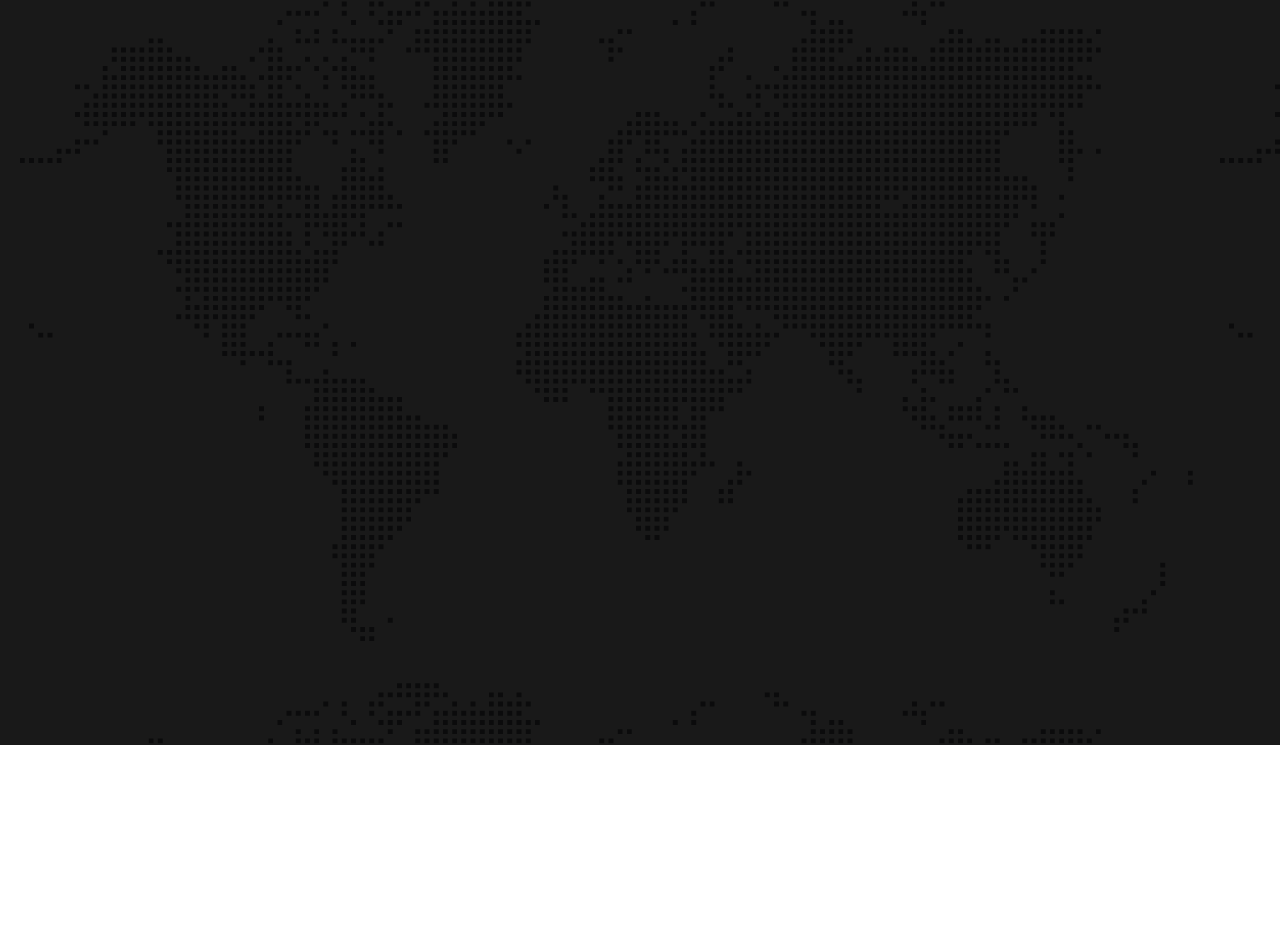
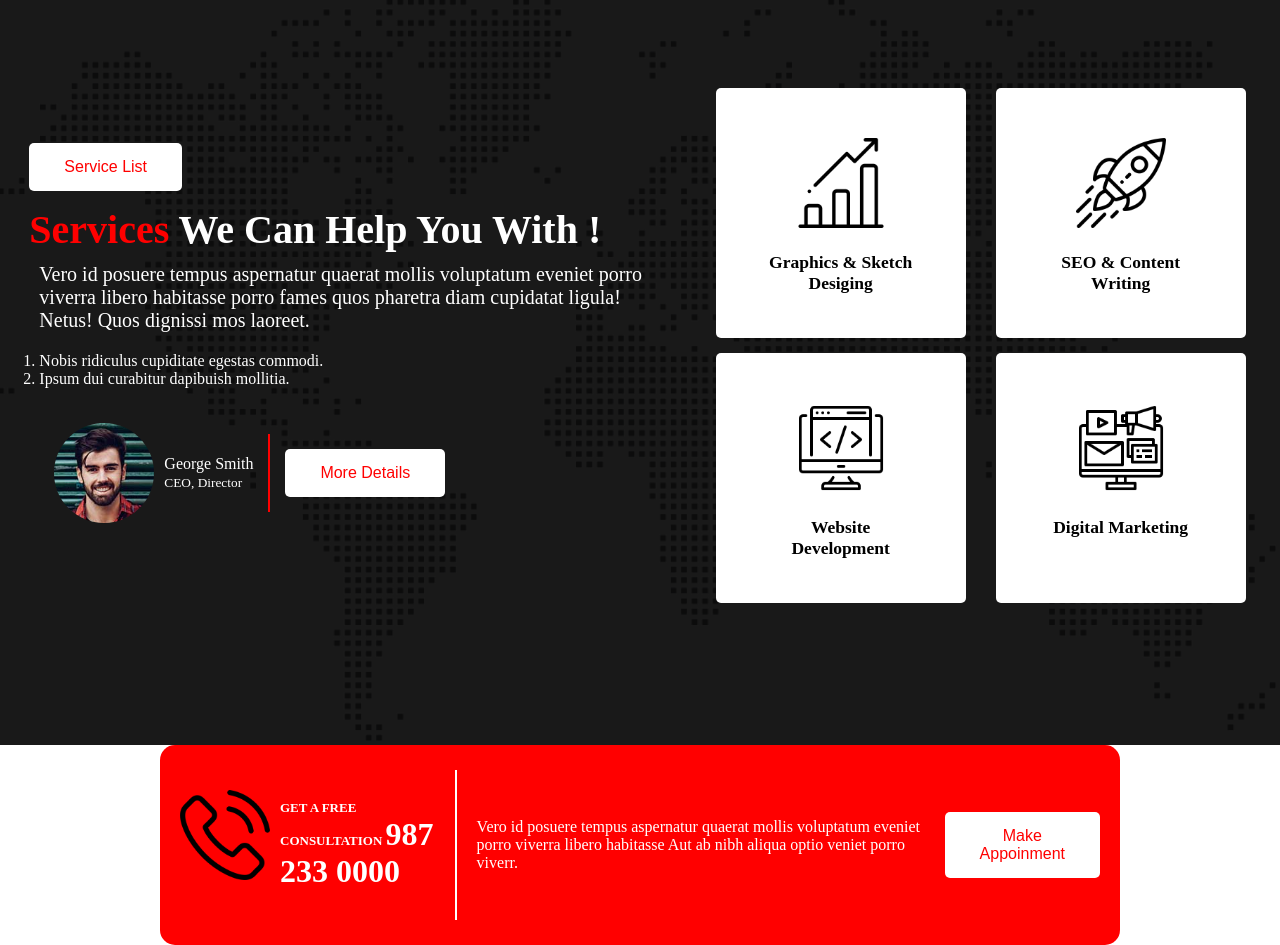
Before and after one commit to clicoverse/prac-digital-agency, a plain HTML site: page index.html in a window 1280 px wide. Shown: the part 920-1865 px from the top of the page. Before the commit the page ends 1665 px from the top, so only its background shows below. Drawn offline with Linux system fonts and the light colour scheme.

Commit message:
service and appoinment section added

```diff
--- a/index.html
+++ b/index.html
@@ -40,9 +40,62 @@
     </div>
   </main>
   <!-- Service Section -->
-  <section>
+  <section class="Service">
     <div class="service-list">
-
+      <button class="btn-second btn-service">Service List</button>
+      <h2 class="title2"><span>Services</span> We Can Help You With !</h2>
+      <p class="service-paragraph">Vero id posuere tempus aspernatur quaerat mollis voluptatum eveniet porro <br> viverra libero habitasse porro fames quos pharetra diam cupidatat ligula! <br> Netus! Quos dignissi mos laoreet.</p>
+      <ol class="service-list">
+        <li>Nobis ridiculus cupiditate egestas commodi.</li>
+        <li>Ipsum dui curabitur dapibuish mollitia.</li>
+      </ol>
+      <div class="author-section">
+        <div class="author-sec1">
+          <div class="author-img"></div>
+          <p class="author-info">George Smith <br>
+          <small>CEO, Director</small></p>
+        </div>
+        <div class="author-sec2">
+          <button class="btn-second">More Details</button>
+        </div>
+      </div>
+    </div>
+    <div class="service-cards">
+      <div class="first-two-box">
+        <div class="box">
+          <img class="icon" src="asset/icons/bar-chart.png" alt="">
+          <h3>Graphics & Sketch Desiging</h3>
+        </div>
+        <div class="box">
+          <img class="icon" src="asset/icons/coding.png" alt="">
+          <h3>Website Development</h3>
+        </div>
+      </div>
+      <div class="last-two-box">
+        <div class="box">
+          <img class="icon" src="asset/icons/startup.png" alt="">
+          <h3>SEO & Content Writing</h3>
+        </div>
+        <div class="box">
+          <img class="icon" src="asset/icons/digital-marketing.png" alt="">
+          <h3>Digital Marketing</h3>
+        </div>
+      </div>
+    </div>
+  </section>
+  <!-- Appointment Section -->
+  <section class="appointment">
+    <div class="appointment-left">
+      <img class="icon" src="asset/icons/phone-call.png" alt="phone call image">
+      <h5>GET A FREE CONSULTATION
+        <span class="app-span">987 233 0000</span></h5>
+    </div>
+    <div class="appoinment-right">
+      <p class="appointment-para">
+        Vero id posuere tempus aspernatur quaerat mollis voluptatum eveniet porro
+        viverra libero habitasse Aut ab nibh aliqua optio veniet porro viverr.
+      </p>
+      <button class="btn-second">Make Appoinment</button>
     </div>
   </section>
 </body>
--- a/style/style.css
+++ b/style/style.css
@@ -2,7 +2,9 @@
   margin: 0;
   padding: 0;
 }
+
 /* Nav realated style */
+
 .nav-container{
   display: flex;
   justify-content: space-around;
@@ -33,7 +35,9 @@
   font-style: italic;
   font-size: 1.5rem;
 }
+
 /* Hero section related style */
+
 .hero-cointainer{
   background-image: url("/asset/image/background.jpg"),linear-gradient(rgba(0, 0, 0, 0.4),rgba(0, 0, 0, 0.4));
   background-blend-mode: overlay;
@@ -74,12 +78,17 @@ span {
   background-color: red;
   font-size: 16px;
   padding: 15px 35px;
+  border-radius: 5px;
+  cursor: pointer;
 }
 .btn-second {
   border: none;
   background-color: white;
   font-size: 16px;
   padding: 15px 35px;
+  border-radius: 5px;
+  cursor: pointer;
+  color: red;
 }
 .btn-primary a {
   text-decoration: none;
@@ -89,10 +98,125 @@ span {
   text-decoration: none;
   color: red;
 }
+
 /* Service Section Related Style */
-.service-list {
+
+.Service {
+  display: flex;
   background-image: url("/asset/image/footer-bg.png"), linear-gradient(rgba(0, 0, 0,0.9),rgb(0, 0, 0,0.9));
   height: 100vh;
-  width: 100%;
   background-blend-mode: overlay;
+  background-repeat: no-repeat;
+  background-position: center;
+  background-size: cover;
+  justify-content: space-around;
+  align-items: center;
 }
+.title2{
+  font-size: 40px;
+  font-weight: bold;
+  color: white;
+  text-align: left;
+  display: block;
+}
+.service-paragraph{
+  color: white;
+  padding: 10px;
+  font-size: 20px;
+  text-align: left;
+}
+.btn-service {
+  display: block;
+  margin-bottom: 15px;
+}
+.service-list {
+  color: white;
+  text-align: left;
+  font-size: 16px;
+  padding: 10px;
+  display: block;
+}
+.author-section{
+  display: flex;
+  align-items: center;
+}
+
+.author-sec1 {
+  padding: 15px;
+  display: flex;
+  align-items: center;
+  justify-content: space-evenly;
+}
+.author-img{
+  height: 100px;
+  width: 100px;
+  background-image: url("/asset/image/author.jpg");
+  background-repeat: no-repeat;
+  border-radius: 50%;
+  background-position: center;
+  background-size: cover;
+  margin: 10px;
+}
+
+.author-sec2{
+  align-items: center;
+  display: flex;
+  border-left: 2px solid red;
+  padding: 15px;
+}
+.service-cards{
+  display: flex;
+}
+
+.icon {
+  height: 90px;
+  margin-bottom: 20px;
+}
+.box {
+  color: black;
+  padding: 50px;
+  height: 150px;
+  width: 150px;
+  background-color: white;
+  text-align: center;
+  border-radius: 5px;
+  margin: 15px;
+  font-size: 15px;
+}
+.appointment {
+  display: flex;
+  justify-content: space-around;
+  align-items: center;
+  background-color: red;
+  height: 200px;
+  width: 75%;
+  margin: auto;
+  border-radius: 15px;
+  padding: -15px;
+}
+.appointment-left{
+  display: flex;
+  justify-content: space-around;
+  align-items: center;
+  gap: 10px;
+  padding: 20px;
+  border-right: 2px solid white;
+}
+.appoinment-right{
+  display: flex;
+  justify-content: space-around;
+  align-items: center;
+  gap: 10px;
+  padding: 20px;
+}
+.app-span{
+  color: white;
+  font-size: 2rem;
+}
+h5 {
+  color: white;
+  font-size: small;
+}
+.appointment-para{
+  color: white;
+}
```
